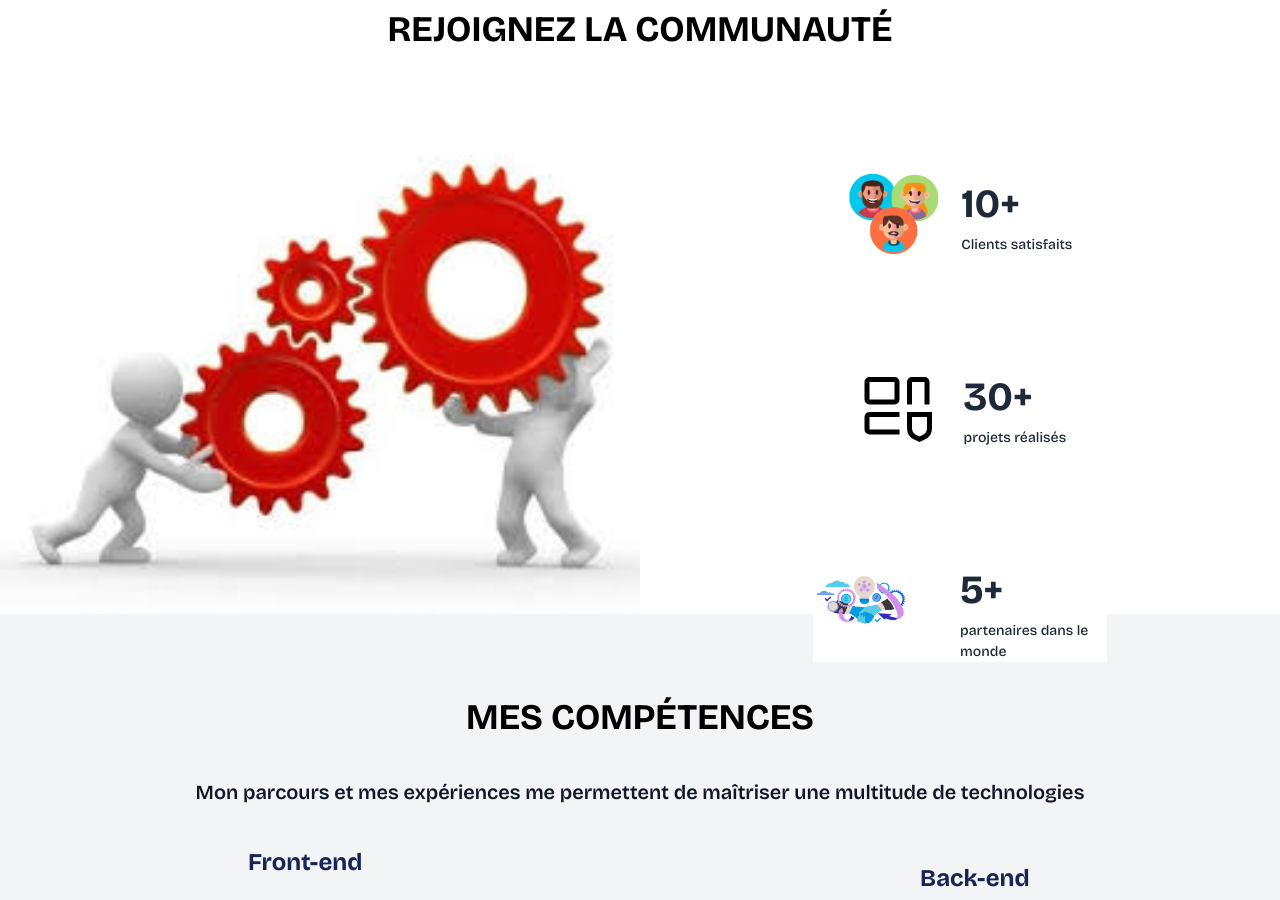
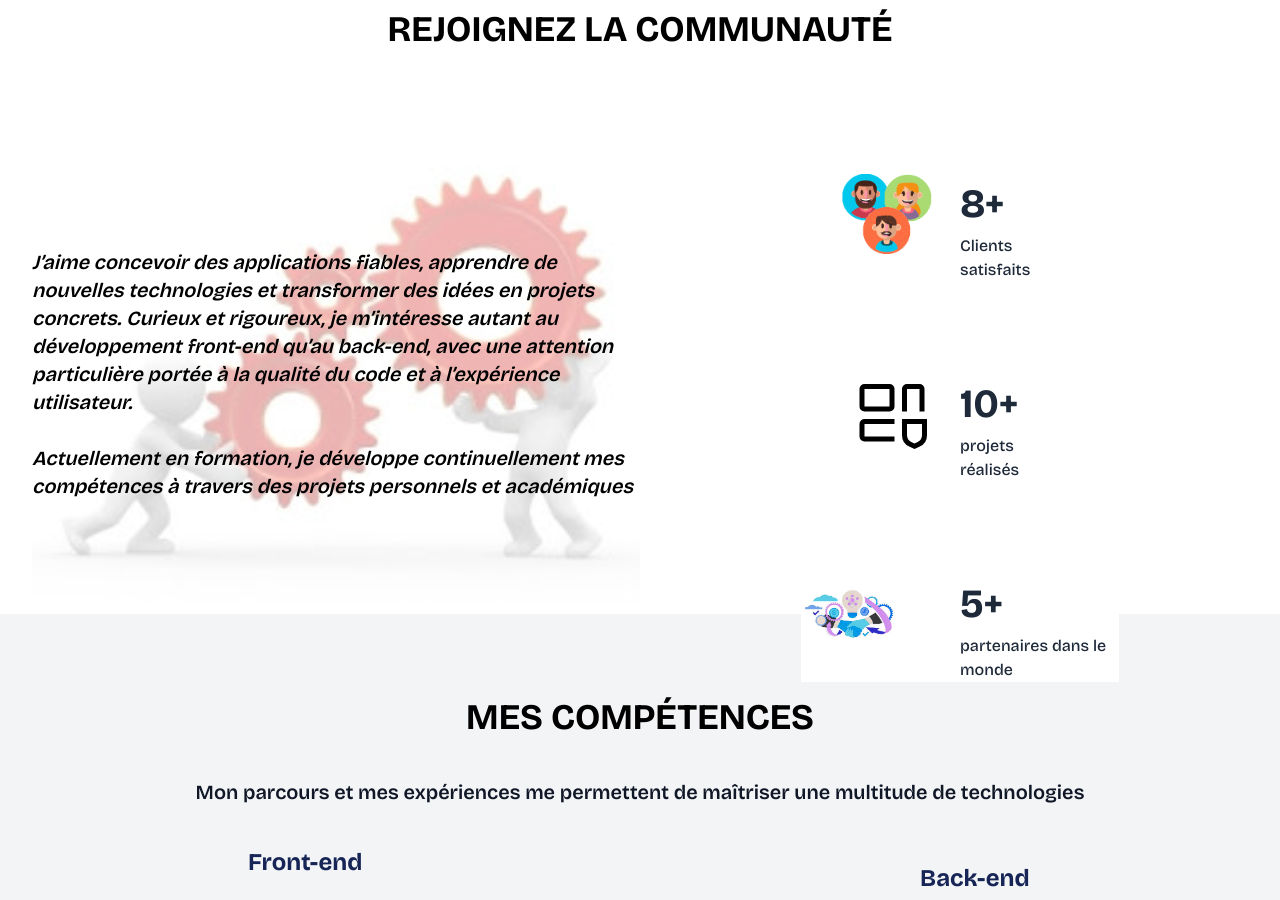
Before and after one commit to papaloic/Portfoio, a React (Vite) app: page / in a window 1280 px wide. Shown: the part 1500-2400 px from the top of the page. Built offline with nearby package versions, Linux system fonts and the light colour scheme; a web font is replaced by a local one.

Commit message:
liens et autres ajouts

```diff
--- a/src/components/footer.jsx
+++ b/src/components/footer.jsx
@@ -27,7 +27,7 @@ const footer = () => {
         <a href="https://fr.linkedin.com/in/lo%C3%AFc-ngueuchu%C3%A9-9755573a3">
             <Linkedin />
         </a>
-        <a href="">
+        <a href="https://www.instagram.com/loic.bieleu?igsh=MTJlNDQ3Y2pmNHN5bw==">
             <Instagram />
         </a>
         </div>
--- a/src/components/hero.jsx
+++ b/src/components/hero.jsx
@@ -14,15 +14,17 @@ const hero = () => {
     <section class="pub w-full h-auto flex flex-col gap-10 md:gap-5 items-center justify-center md:mt-[10vh] bg-white p-2 text-center md:p-0">
       <h1 data-aos="zoom-out-down" class="sect-h1 text-black mt-10">Rejoignez la communauté</h1>
       <div class="pub_b w-full md:h-[60vh] flex flex-col md:flex-row md:mt-[8vh]">
-        <div data-aos="fade-right" class="pub_gauche w-full md:w-1/2 flex justify-center items-center ">
-          <img src={hero_G} alt="" class="w-full h-auto object-cover" />
+        <div data-aos="fade-right" class="pub_gauche w-full md:w-1/2 flex justify-center items-center relative pl-8">
+          <img src={hero_G} alt="" class="w-full h-auto object-cover opacity-30" />
+          <p className=' absolute m-auto text-black font-semibold text-xl md:text-start italic'>J’aime concevoir des applications fiables, apprendre de nouvelles technologies et transformer des idées en projets concrets. Curieux et rigoureux, je m’intéresse autant au développement front-end qu’au back-end, avec une attention particulière portée à la qualité du code et à l’expérience utilisateur. <br /><br />
+          Actuellement en formation, je développe continuellement mes compétences à travers des projets personnels et académiques</p>
         </div>
-        <div data-aos="fade-left" class="pub_droite w-full md:w-1/2 p-2 md:p-10 flex flex-wrap justify-center items-center gap-[25%]">
+        <div data-aos="fade-left" class="pub_droite w-full md:w-1/2 p-2 md:p-10 flex flex-wrap justify-center items-center gap-[20%]">
           <div data-aos="zoom-in" class="hero-custumers">
             <img class="hero-custumers-image" src={hero_D1} alt="hero_customers image" />
             <div class="hero-custumers-info">
               <h3 class="hero-custumers-number">
-                10+
+                8+
               </h3>
               <p class="hero-custumers-description">
                 Clients satisfaits
@@ -33,7 +35,7 @@ const hero = () => {
             <img class="hero-custumers-image" src={hero_D2} alt="hero_customers image" />
             <div class="hero-custumers-info">
               <h3 class="hero-custumers-number">
-                30+
+                10+
               </h3>
               <p class="hero-custumers-description">
                 projets réalisés
--- a/src/index.css
+++ b/src/index.css
@@ -59,7 +59,7 @@ body{
 }
 
 .hero-custumers-description{
-  @apply font-(--roboto) text-[14px] font-medium text-gray-800;
+  @apply font-(--roboto) text-[16px] font-medium text-gray-800;
 }
 
 [data-aos].aos-animate .progress-circle {
```
